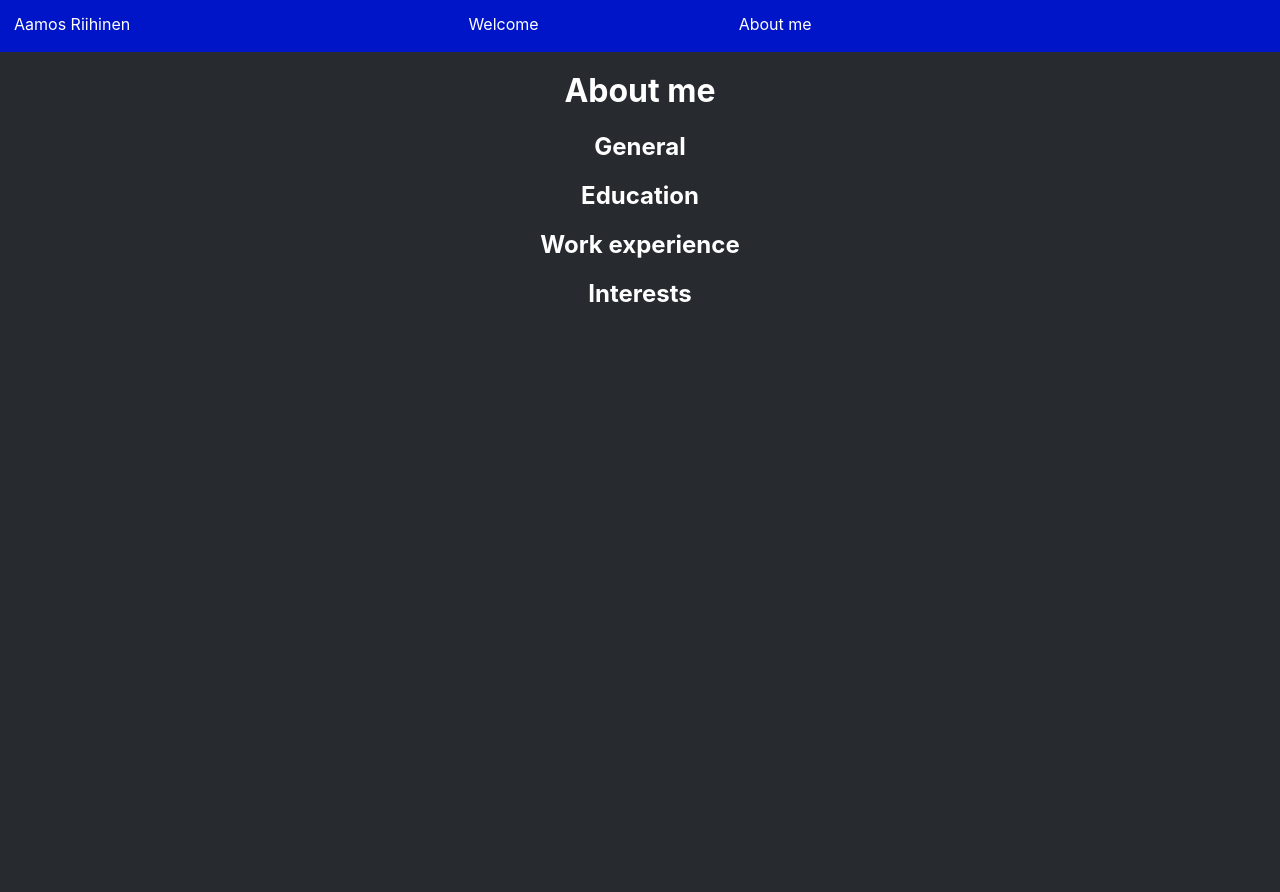
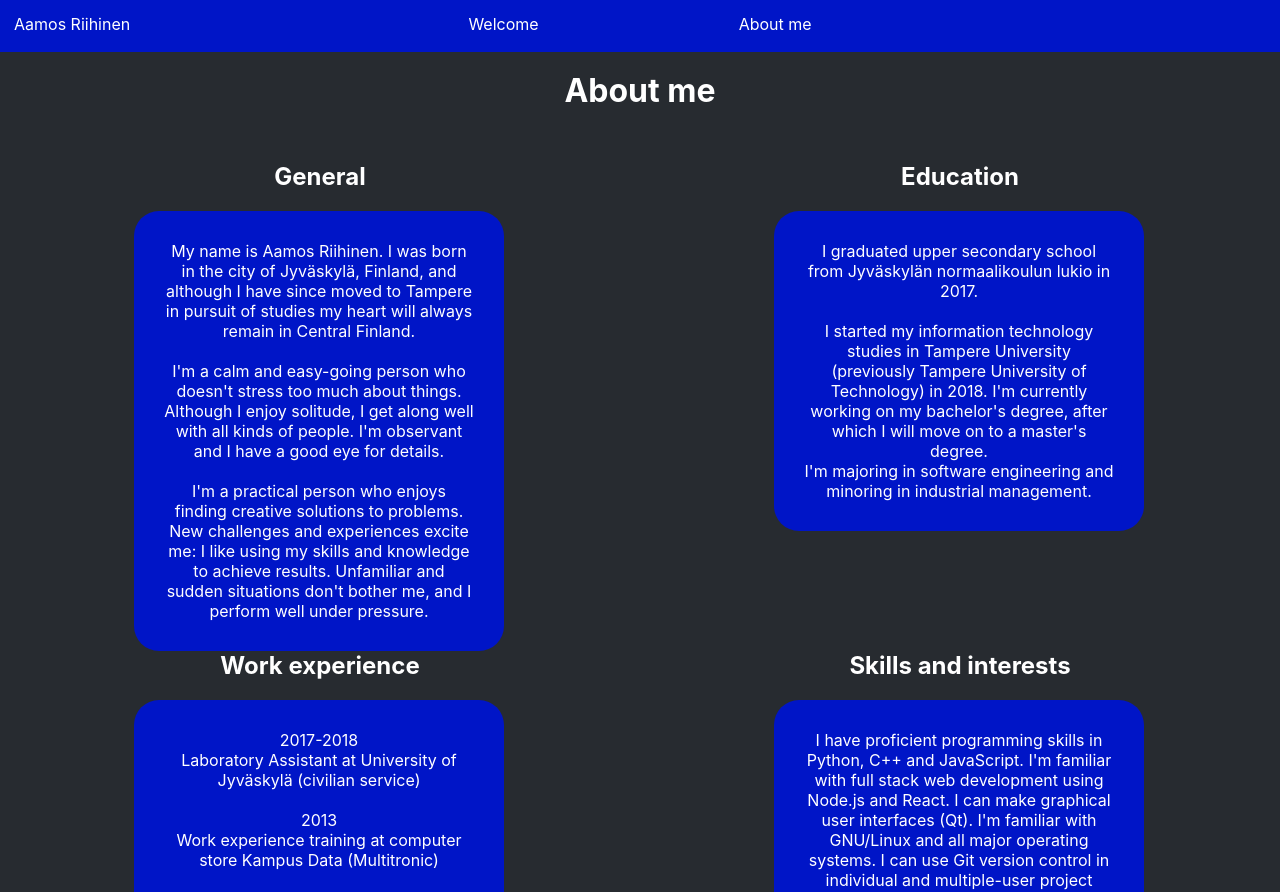
Before and after one commit to qaamos/react-portfolio, a React (Create React App) app in the folder portfolio/: page /about in a window 1280 px wide. Shown: the top 892 px of the page. Before the commit the page ends 800 px from the top, so only its background shows below. Built offline with nearby package versions, Linux system fonts and the light colour scheme.

Commit message:
About page text and layout

```diff
--- a/portfolio/src/About.js
+++ b/portfolio/src/About.js
@@ -4,10 +4,69 @@ function About(props) {
   return (
     <div>
       <h1>About me</h1>
+
+      <ul id="aboutsections">
+
+      <div class="section">
       <h2>General</h2>
+      <div class="textbox">
+      My name is Aamos Riihinen. I was born in the city of Jyväskylä, Finland,
+      and although I have since moved to Tampere in pursuit of studies my heart
+      will always remain in Central Finland. <br></br><br></br>
+      I'm a calm and easy-going person who doesn't stress too much about things.
+      Although I enjoy solitude, I get along well with all kinds of people.
+      I'm observant and I have a good eye for details.<br></br><br></br>
+      I'm a practical person who enjoys finding creative solutions to problems. New challenges and
+      experiences excite me: I like using my skills and knowledge to achieve results.
+      Unfamiliar and sudden situations don't bother me, and I perform well under
+      pressure.
+      </div>
+      </div>
+
+      <div class="section">
       <h2>Education</h2>
+      <div class="textbox">
+      I graduated upper secondary school from Jyväskylän normaalikoulun lukio in 2017.
+      <br></br><br></br>I started my information technology studies in Tampere University (previously Tampere
+      University of Technology) in 2018. I'm currently working on my bachelor's degree, after which
+      I will move on to a master's degree.<br></br>
+      I'm majoring in software engineering and minoring in industrial management.
+      </div>
+      </div>
+
+      <div class="section">
       <h2>Work experience</h2>
-      <h2>Interests</h2>
+      <div class="textbox">
+      2017-2018<br></br>Laboratory Assistant at University of
+      Jyväskylä (civilian service)<br></br><br></br>
+
+      2013<br></br>Work experience training at computer store
+      Kampus Data (Multitronic)
+      <br></br><br></br>
+
+      2012<br></br>Work experience training at Jyväskylä Main Library
+      <br></br><br></br>
+      2011<br></br>Work experience training at pet store Faunatar
+      </div>
+      </div>
+
+      <div class="section">
+      <h2>Skills and interests</h2>
+      <div class="textbox">
+
+      I have proficient programming skills in Python, C++ and JavaScript.
+      I'm familiar with full stack web development using Node.js and React.
+      I can make graphical user interfaces (Qt). I'm familiar with GNU/Linux and
+      all major operating systems. I can use Git version control in individual
+      and multiple-user project arrangements.
+      <br></br><br></br>
+      Some of my interests include: technology, cars, video games, investing.
+
+      </div>
+      </div>
+
+      </ul>
+
     </div>
   )
 }
--- a/portfolio/src/App.css
+++ b/portfolio/src/App.css
@@ -120,6 +120,32 @@ body {
   border-radius: 25px;
 }
 
+.textbox {
+  max-width: 50%;
+  position: relative;
+  left: 20%;
+  background-color: #0015c7;
+  color: white;
+  padding: 30px;
+  border-radius: 25px;
+}
+
+#aboutsections {
+  display:grid;
+  grid-template-columns: 50% 50%;
+  grid-template-rows: 50% 50%;
+  list-style-type: none;
+  margin: 0;
+  padding: 0;
+  position: relative;
+  top: 0;
+  left: 0;
+}
+
+.section {
+  padding:10px;
+}
+
 @media screen and (max-width: 600px) {
   .topnav a, .topnav-right {
     float: none;
@@ -132,12 +158,17 @@ body {
     left: 0;
     transform: none;
   }
+
+  #aboutsections {
+    display:block;
+  }
 }
 
 body {
   position:relative;
   background-color: #272b30;
   text-decoration-color: #ffffff;
+  color: white;
 }
 
 h1 {
```
Also changed, not shown: 1 other file (tests, documents, lock files or other folders).
